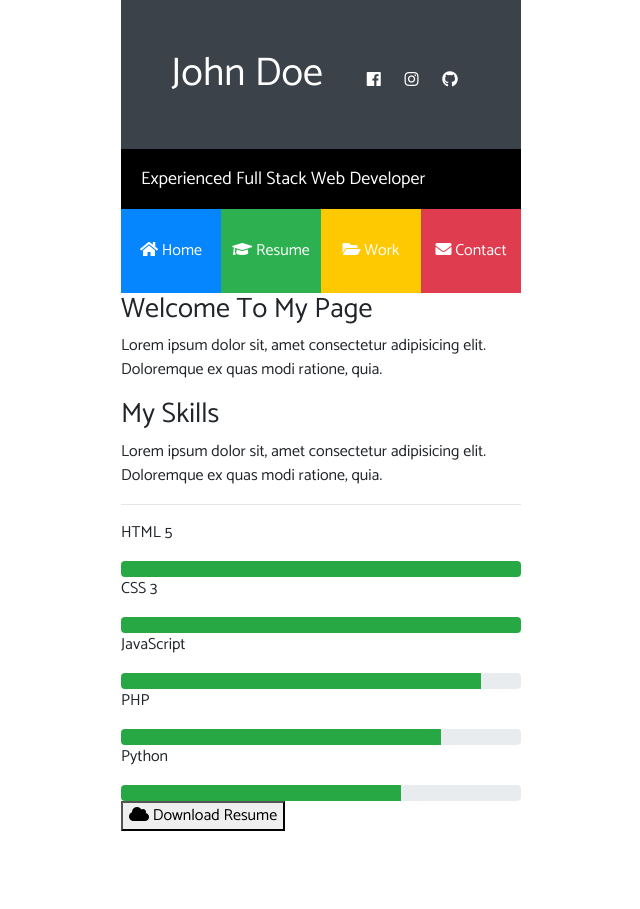
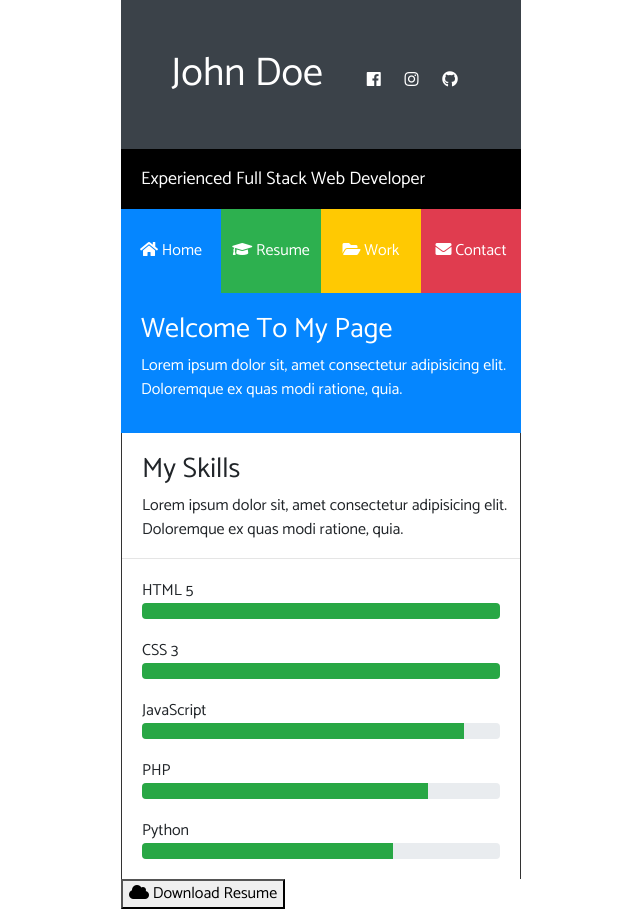
Before and after one commit to carlnikitin/pvk, a PHP site: page / in a window 1280 px wide. Shown: the part 395-1304 px from the top of the page, without its empty margins (319-959 px from the left). Before the commit the page ends 1226 px from the top, so only its background shows below. Run offline with PHP 8.4, Linux system fonts and the light colour scheme; some libraries are stand-ins or nearby versions.

Commit message:
Welcome to my page ja skills style

```diff
--- a/portfoolio/css/style.css
+++ b/portfoolio/css/style.css
@@ -81,3 +81,32 @@
 .navbar {
     margin: 0px;
 }
+
+
+.sinineala {
+    height: 140px;
+    background-color: #0586ff;
+    color: #fff;
+    padding: 20px 0px 0px 20px;
+}
+
+
+.skills {
+    padding: 20px 0px 20px 0px;
+    border-left: 1px solid #333;
+    border-right: 1px solid #333;
+}
+
+.skills h3, .skills p {
+    padding-left: 20px;
+}
+
+
+.progress {
+    margin: 0px 20px 0px 20px;
+}
+
+.pealkiri {
+    margin: 20px 0px 0px 0px;
+    padding: 0px;
+}
```
